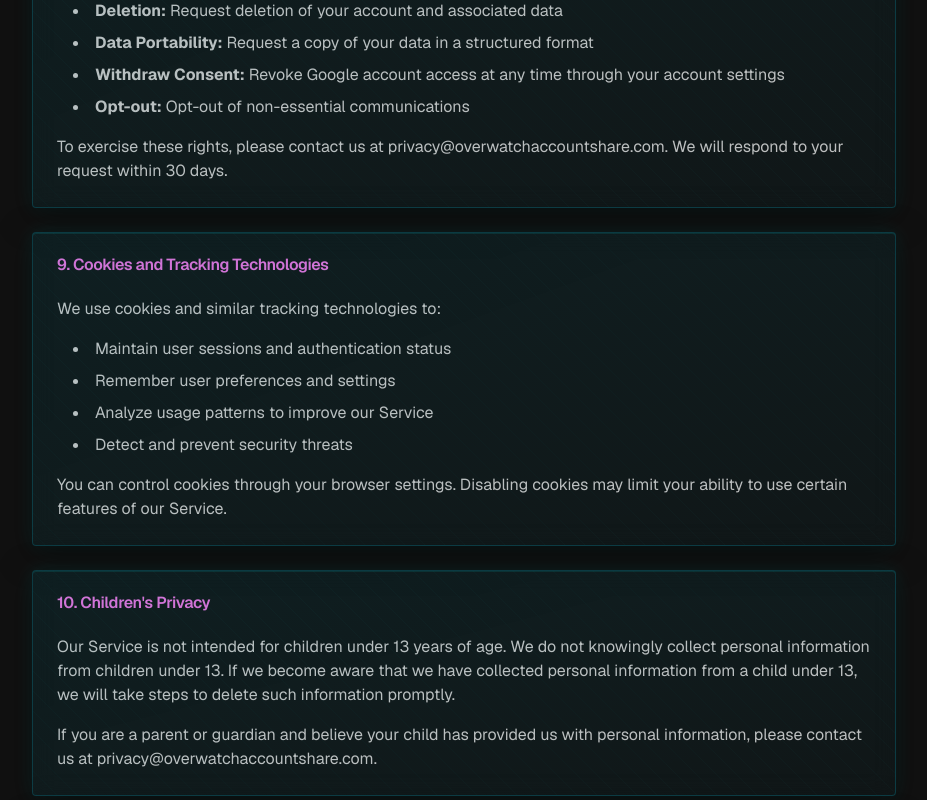
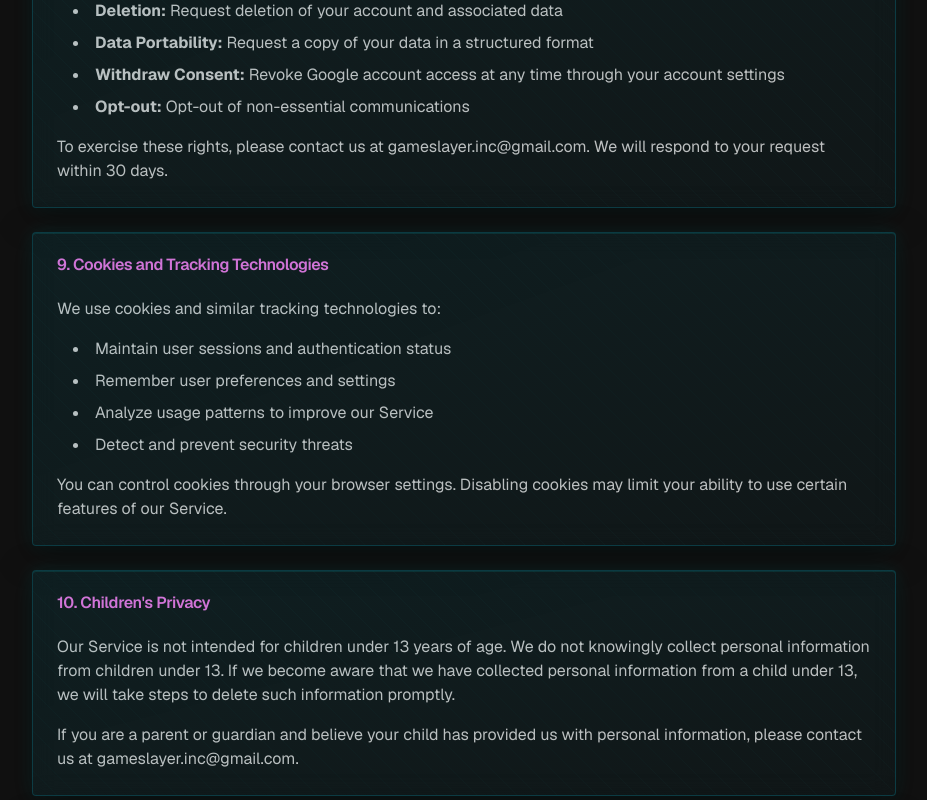
Before and after one commit to Qiiks/Overwatch-Account-Share, a Next.js app in the folder client/: page /privacy in a window 1280 px wide. Shown: the part 3740-4540 px from the top of the page, without its empty margins (176-1103 px from the left). Built offline with nearby package versions, Linux system fonts and the light colour scheme.

Commit message:
fix: Update contact emails in Privacy Policy and Terms of Service

```diff
--- a/client/app/privacy/page.tsx
+++ b/client/app/privacy/page.tsx
@@ -263,7 +263,7 @@ export default function PrivacyPage() {
                 </li>
               </ul>
               <p>
-                To exercise these rights, please contact us at privacy@overwatchaccountshare.com. We will respond to your
+                To exercise these rights, please contact us at gameslayer.inc@gmail.com. We will respond to your
                 request within 30 days.
               </p>
             </GlassCardContent>
@@ -300,7 +300,7 @@ export default function PrivacyPage() {
               </p>
               <p>
                 If you are a parent or guardian and believe your child has provided us with personal information, please
-                contact us at privacy@overwatchaccountshare.com.
+                contact us at gameslayer.inc@gmail.com.
               </p>
             </GlassCardContent>
           </GlassCard>
@@ -349,16 +349,16 @@ export default function PrivacyPage() {
               <p>If you have questions or concerns about this Privacy Policy or our data practices, please contact us:</p>
               <div className="bg-white/5 p-4 rounded-lg border border-white/10">
                 <p>
-                  <strong>Email:</strong> privacy@overwatchaccountshare.com
+                  <strong>Email:</strong> gameslayer.inc@gmail.com
                 </p>
                 <p>
-                  <strong>Support:</strong> support@overwatchaccountshare.com
+                  <strong>Support:</strong> gameslayer.inc@gmail.com
                 </p>
                 <p>
                   <strong>Website:</strong> https://overwatchaccountshare.com
                 </p>
                 <p>
-                  <strong>Data Protection Officer:</strong> dpo@overwatchaccountshare.com
+                  <strong>Data Protection Officer:</strong> gameslayer.inc@gmail.com
                 </p>
               </div>
               <p className="mt-4">
--- a/client/app/terms/page.tsx
+++ b/client/app/terms/page.tsx
@@ -229,7 +229,7 @@ export default function TermsPage() {
               <p>For questions about these Terms of Service or the Service itself, please contact us:</p>
               <div className="bg-white/5 p-4 rounded-lg border border-white/10">
                 <p>
-                  <strong>Email:</strong> support@overwatchaccountshare.com
+                  <strong>Email:</strong> gameslayer.inc@gmail.com
                 </p>
                 <p>
                   <strong>Website:</strong> https://overwatchaccountshare.com
```
Also changed, not shown: 1 other file (tests, documents, lock files or other folders).
